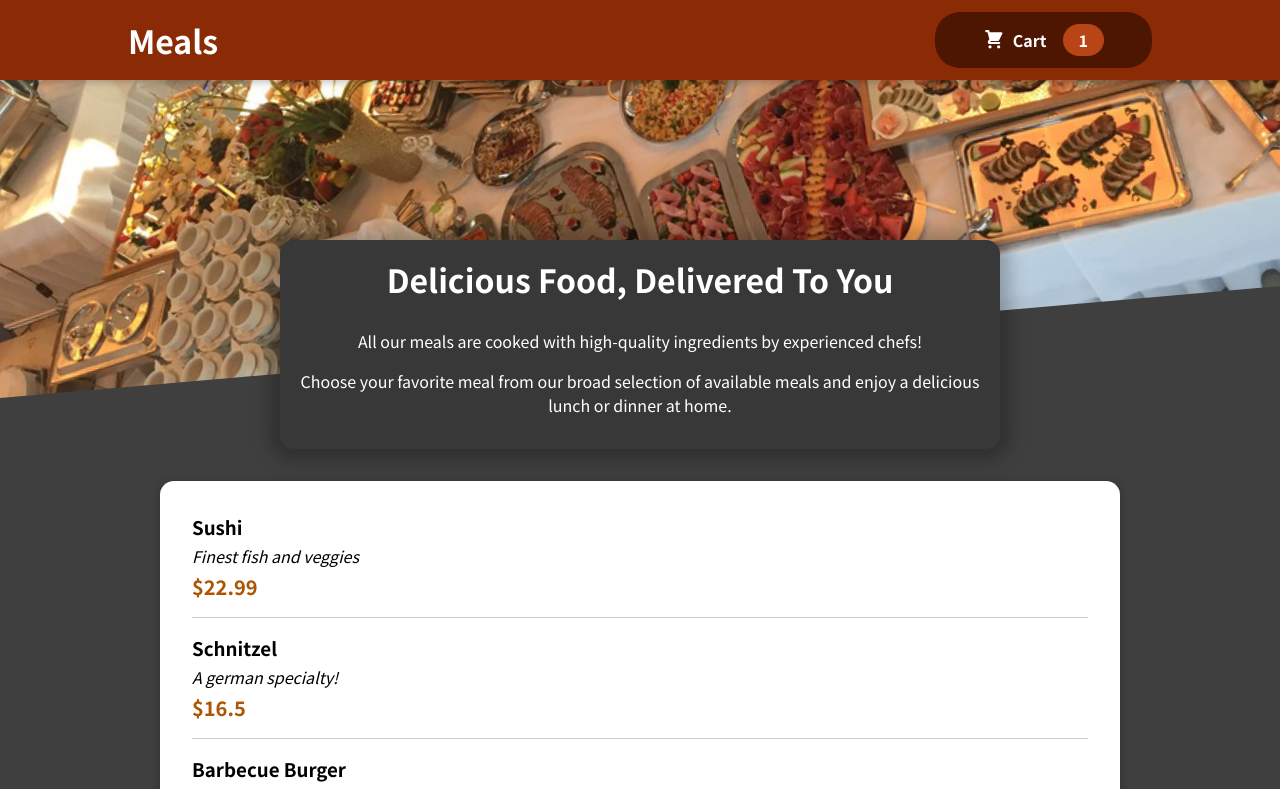
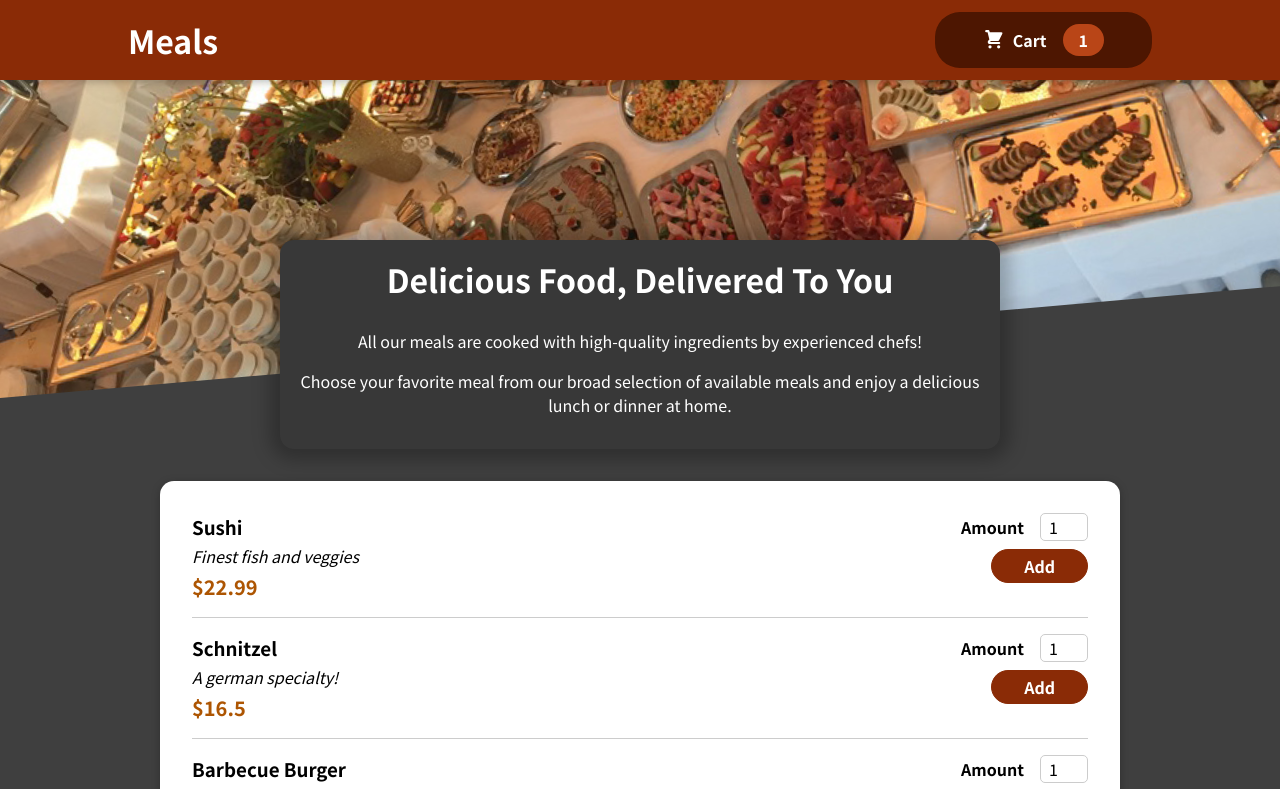
Before and after one commit to rocionadal/food-order-app, a JavaScript app: page / in a window 1280 px wide. Shown: the top 789 px of the page. Built offline with nearby package versions, Linux system fonts and the light colour scheme.

Commit message:
create new form to add meals + reusable input

```diff
--- a/src/components/Meals/AvailableMeals.js
+++ b/src/components/Meals/AvailableMeals.js
@@ -34,6 +34,7 @@
   const mealsList = DUMMY_MEALS.map((meal) => (
     <MealItem
       key={meal.id}
+      id={meal.id}
       name={meal.name}
       description={meal.description}
       price={meal.price}
--- /dev/null
+++ b/src/components/Meals/MealItem/MealIteamForm.js
@@ -0,0 +1,22 @@
+import Input from '../../UI/Input';
+import classes from './MealItemForm.module.css';
+
+const MealItemForm = (props) => {
+  return (
+    <form className={classes.form}>
+      <Input
+        label='Amount'
+        input={{
+          id: 'amount_' + props.id,
+          type: 'number',
+          min: '1',
+          max: '5',
+          step: '1',
+          defaultValue: '1',
+        }}
+      />
+      <button>Add</button>
+    </form>
+  );
+};
+export default MealItemForm;
--- a/src/components/Meals/MealItem/MealItem.js
+++ b/src/components/Meals/MealItem/MealItem.js
@@ -1,3 +1,4 @@
+import MealItemForm from './MealIteamForm';
 import classes from './MealItem.module.css';
 
 const MealItem = (props) => {
@@ -9,7 +10,9 @@
         <div className={classes.description}>{props.description}</div>
         <div className={classes.price}>{price}</div>
       </div>
-      <div></div>
+      <div>
+        <MealItemForm id={props.id} />
+      </div>
     </li>
   );
 };
--- /dev/null
+++ b/src/components/Meals/MealItem/MealItemForm.module.css
@@ -0,0 +1,20 @@
+.form {
+  text-align: right;
+}
+
+.form button {
+  font: inherit;
+  cursor: pointer;
+  background-color: #8a2b06;
+  border: 1px solid #8a2b06;
+  color: white;
+  padding: 0.25rem 2rem;
+  border-radius: 20px;
+  font-weight: bold;
+}
+
+.form button:hover,
+.form button:active {
+  background-color: #641e03;
+  border-color: #641e03;
+}
--- /dev/null
+++ b/src/components/UI/Input.js
@@ -0,0 +1,12 @@
+import classes from './Input.module.css';
+
+const Input = (props) => {
+  return (
+    <div className={classes.input}>
+      <label htmlFor={props.input.id}>{props.label}</label>
+      <input {...props.input} />
+    </div>
+  );
+};
+
+export default Input;
--- /dev/null
+++ b/src/components/UI/Input.module.css
@@ -0,0 +1,18 @@
+.input {
+  display: flex;
+  align-items: center;
+  margin-bottom: 0.5rem;
+}
+
+.input label {
+  font-weight: bold;
+  margin-right: 1rem;
+}
+
+.input input {
+  width: 3rem;
+  border-radius: 5px;
+  border: 1px solid #ccc;
+  font: inherit;
+  padding-left: 0.5rem;
+}
```
